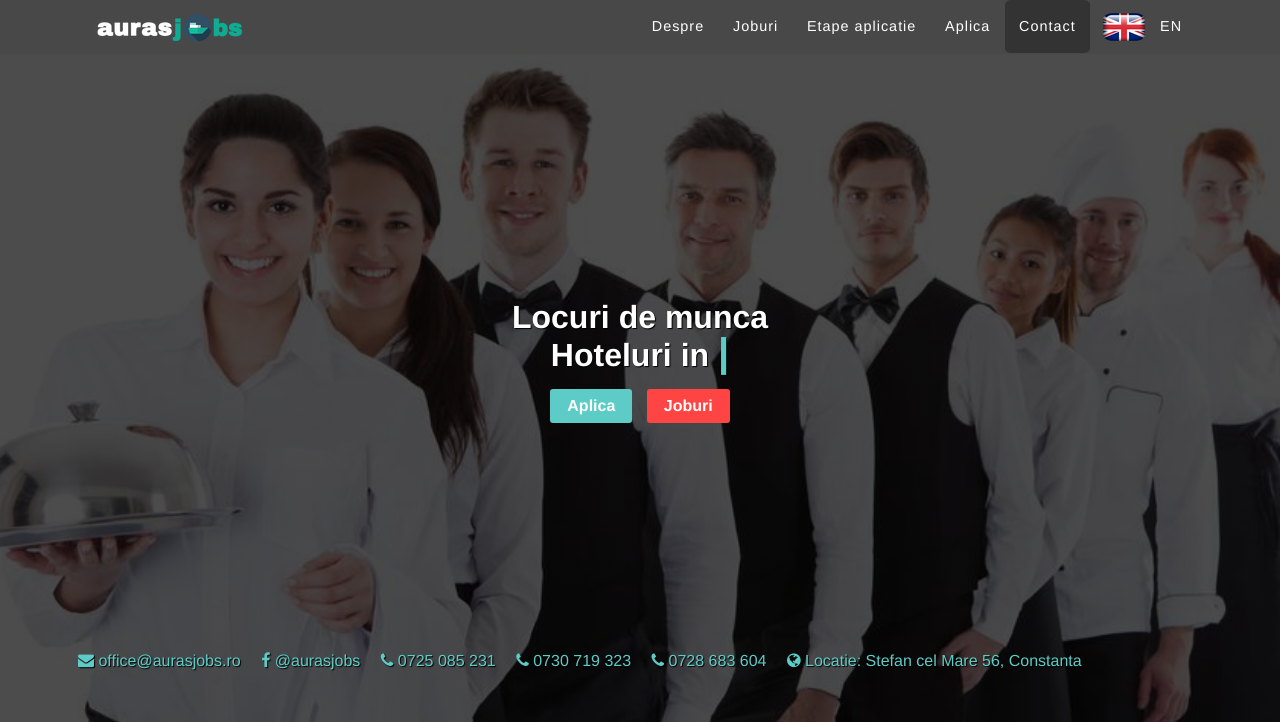
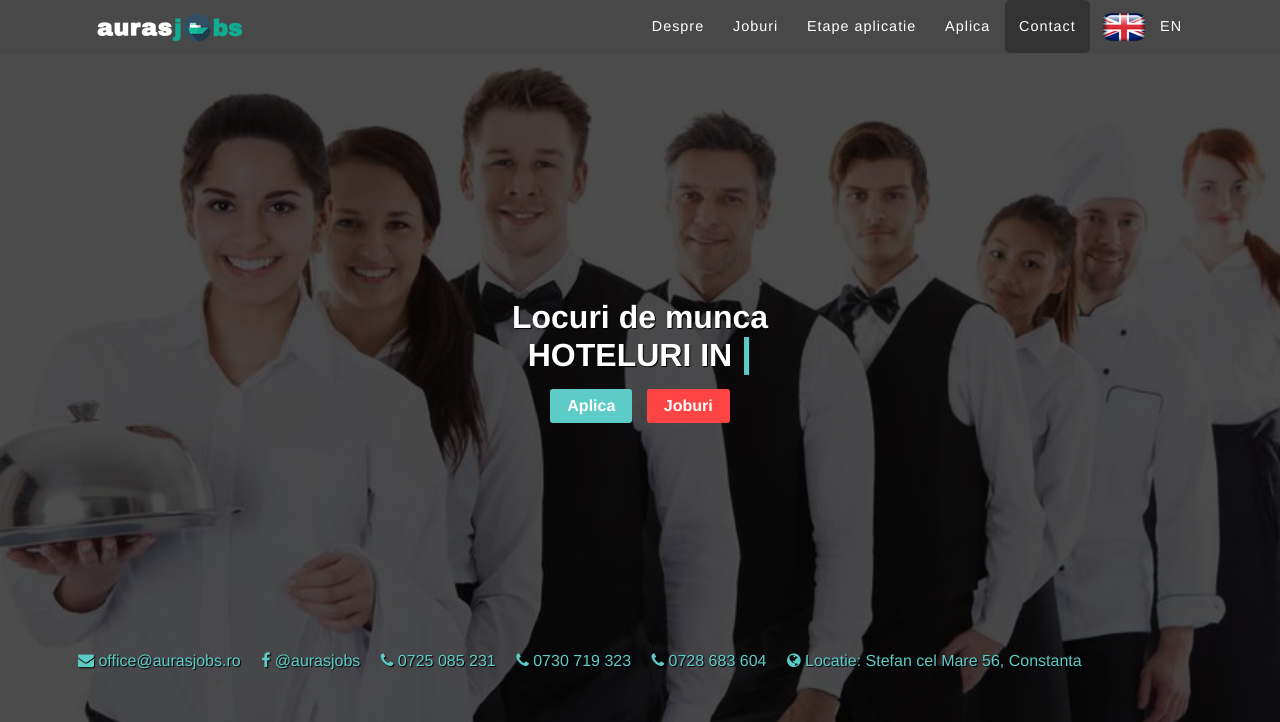
Before and after one commit to cristianCeamatu/aurasjobs.ro, a Laravel app: page / in a window 1280 px wide. Shown: the top 722 px of the page. Run offline with Laravel 8, Linux system fonts and the light colour scheme; settings files or empty folders that the repository lacks are supplied; some libraries are stand-ins or nearby versions.

Commit message:
headings sequence

```diff
--- a/resources/views/welcome/components/header.blade.php
+++ b/resources/views/welcome/components/header.blade.php
@@ -3,7 +3,7 @@
     <div class="container">
         <div class="intro-text">
             <h1 class="intro-lead-in">@lang('welcome.jumbotron_title')</h1>
-            <div class="intro-heading"><h3><span id="typed"></span></h3></div>
+            <div class="intro-heading"><h2><span id="typed"></span></h2></div>
             <div id="typed-strings">@lang('welcome.jumbotron_subtitle')</div>
             <script>
                 var typed = new Typed('#typed', {
```
